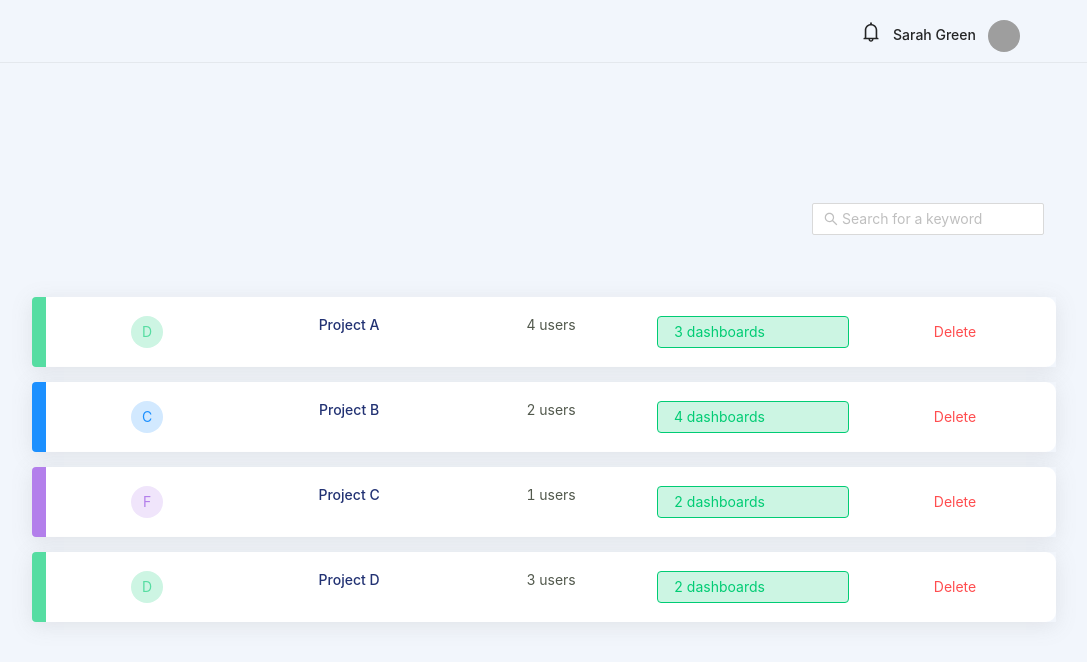
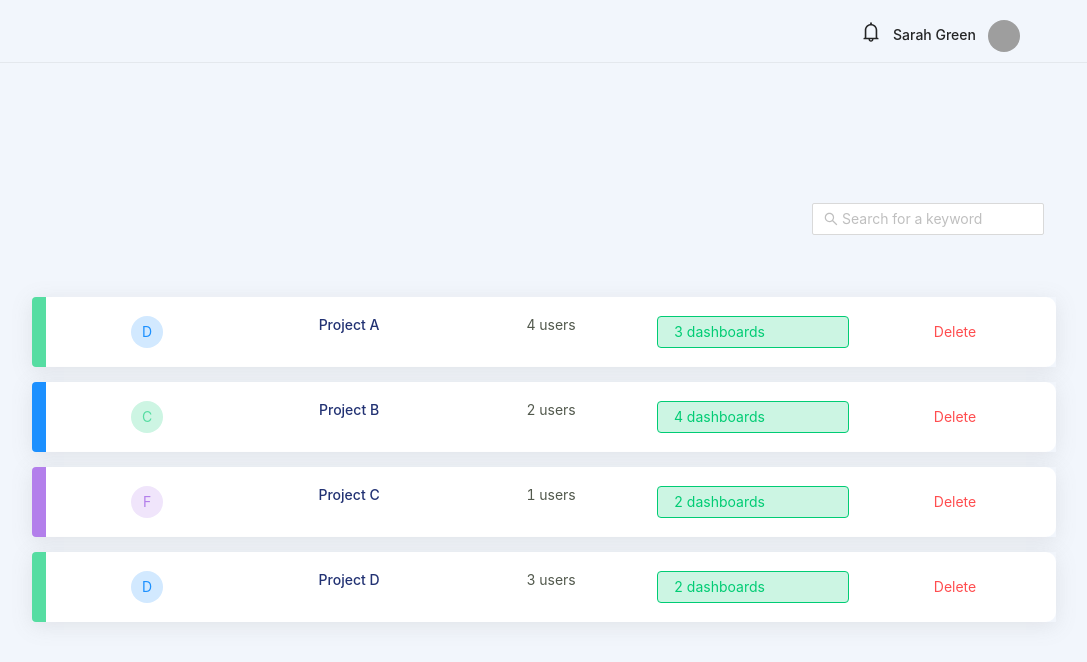
Before and after one commit to AngeloAndreaIsola/DashMote_Assesment, a Vue app in the folder dashmote_assessment/: page / in a window 1280 px wide. Shown: the top 662 px of the page, without its empty margins (96-1183 px from the left). Built offline with nearby package versions, Linux system fonts and the light colour scheme; grey boxes are pictures that could not be loaded.

Commit message:
fixed category color

```diff
--- a/dashmote_assessment/src/assets/styles.css
+++ b/dashmote_assessment/src/assets/styles.css
@@ -56,13 +56,13 @@ body {
 }
 
 .C {
-    color: #1c90ff;
-    background-color: #d2e9ff;
+    color: #56dda2;
+    background-color: #cdf5e3;
 }
 
 .D {
-    color: #56dda2;
-    background-color: #cdf5e3;
+    color: #1c90ff;
+    background-color: #d2e9ff;
 }
 
 .F {
```
